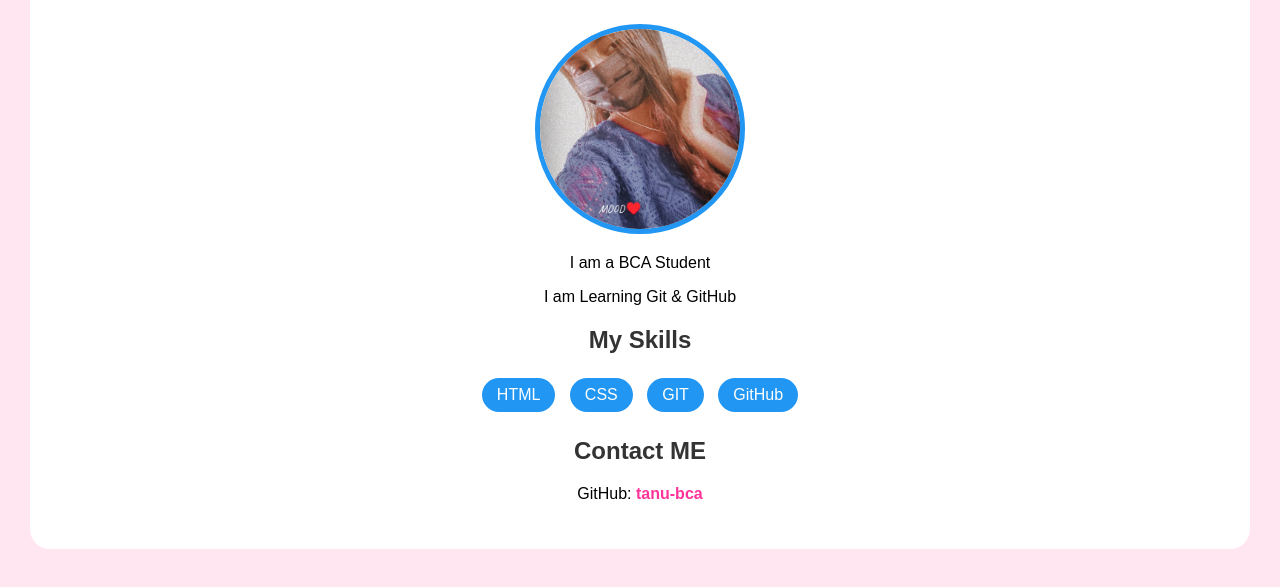
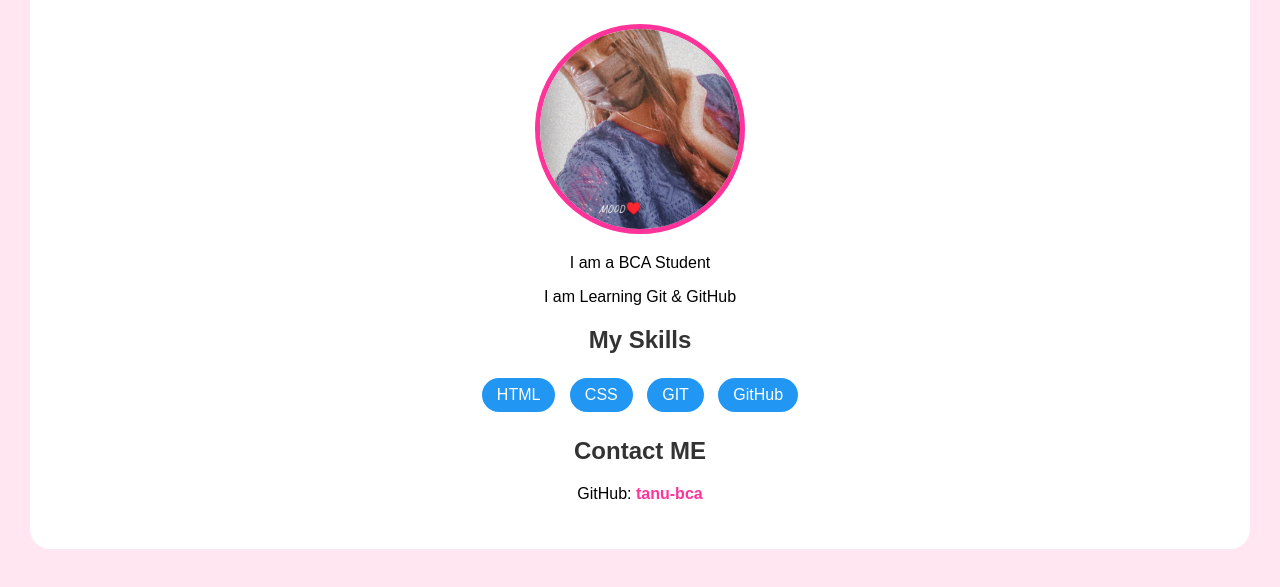
Before and after one commit to tanu-bca/portfolio, a plain HTML site: page index.html in a window 1280 px wide. Shown: the part 137-724 px from the top of the page. Drawn offline with Linux system fonts and the light colour scheme.

Commit message:
Change image border color to #ff3399
Updated the border color of the image to #ff3399.

```diff
--- a/index.html
+++ b/index.html
@@ -14,7 +14,7 @@ a { color: #ff3399; text-decoration: none; font-weight: bold; }
 <body>
 <div class="box">
 <h1>Hi, I am Tanu 💖</h1>
-  <img src="Snapchat-873573835.jpg" style="width:200px; height:200px; border-radius:50%; border:5px solid #2196F3; object-fit:cover;">
+  <img src="Snapchat-873573835.jpg" style="width:200px; height:200px; border-radius:50%; border:5px solid #ff3399; object-fit:cover;">
 
 <p>I am a BCA Student</p>
 <p>I am Learning Git & GitHub</p>
```
